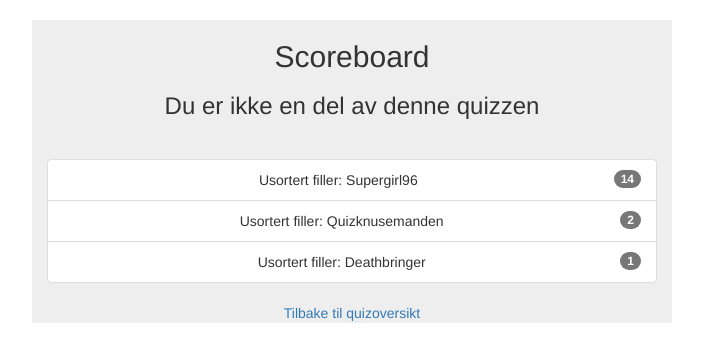
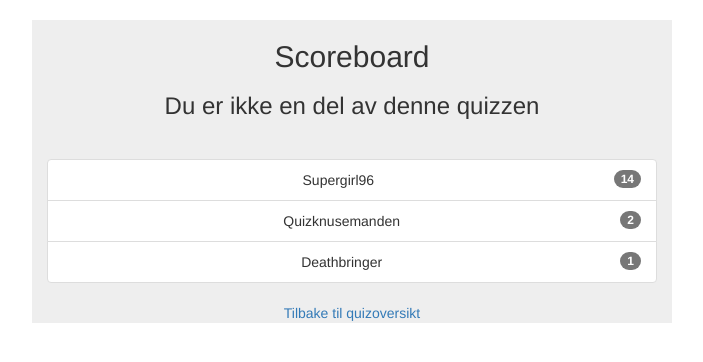
Before and after one commit to tonivuc/quiz, a web app: page /scoreboard.html in a window 1280 px wide. Shown: the part 52-414 px from the top of the page, without its empty margins (288-991 px from the left). Run offline with its HTML, style and script files only (its server is not run), Linux system fonts and the light colour scheme; data that the repository does not hold is empty; some libraries are stand-ins or nearby versions.

Commit message:
Småting

```diff
--- a/src/main/webapp/index.html
+++ b/src/main/webapp/index.html
@@ -22,7 +22,7 @@
         <div class="navbar-header">
             <a class="navbar-brand" href="index.html">QuizMeister</a>
         </div>
-        <button onclick="location.href = 'lagquiz.html'" class="btn btn-danger navbar-btn" href="" ><a href="lagquiz.html"></a>Lag Quiz</button>
+        <button onclick="location.href = 'lagquiz.html'" class="btn btn-info navbar-btn" href="" ><a href="lagquiz.html"></a>Lag Quiz</button>
         <style>
             #kallenavnOutput {
                 margin-right: 1%;
--- a/src/main/webapp/javascript/quiz.js
+++ b/src/main/webapp/javascript/quiz.js
@@ -103,7 +103,7 @@ function tellNed() {
         visRiktigSvar();
     }
 
-    if (tidIgjen === -5) {
+    if (tidIgjen === -3) {
         nesteSporsmaal();
     }
 }
--- a/src/main/webapp/scoreboard.html
+++ b/src/main/webapp/scoreboard.html
@@ -28,15 +28,15 @@
         <div class="row">
             <ul class="list-group">
                 <li class="list-group-item justify-content-between">
-                    Usortert filler: Supergirl96
+                    Supergirl96
                     <span class="badge badge-default badge-pill">14</span>
                 </li>
                 <li class="list-group-item justify-content-between">
-                    Usortert filler: Quizknusemanden
+                    Quizknusemanden
                     <span class="badge badge-default badge-pill">2</span>
                 </li>
                 <li class="list-group-item justify-content-between">
-                    Usortert filler: Deathbringer
+                    Deathbringer
                     <span class="badge badge-default badge-pill">1</span>
                 </li>
             </ul>
```
